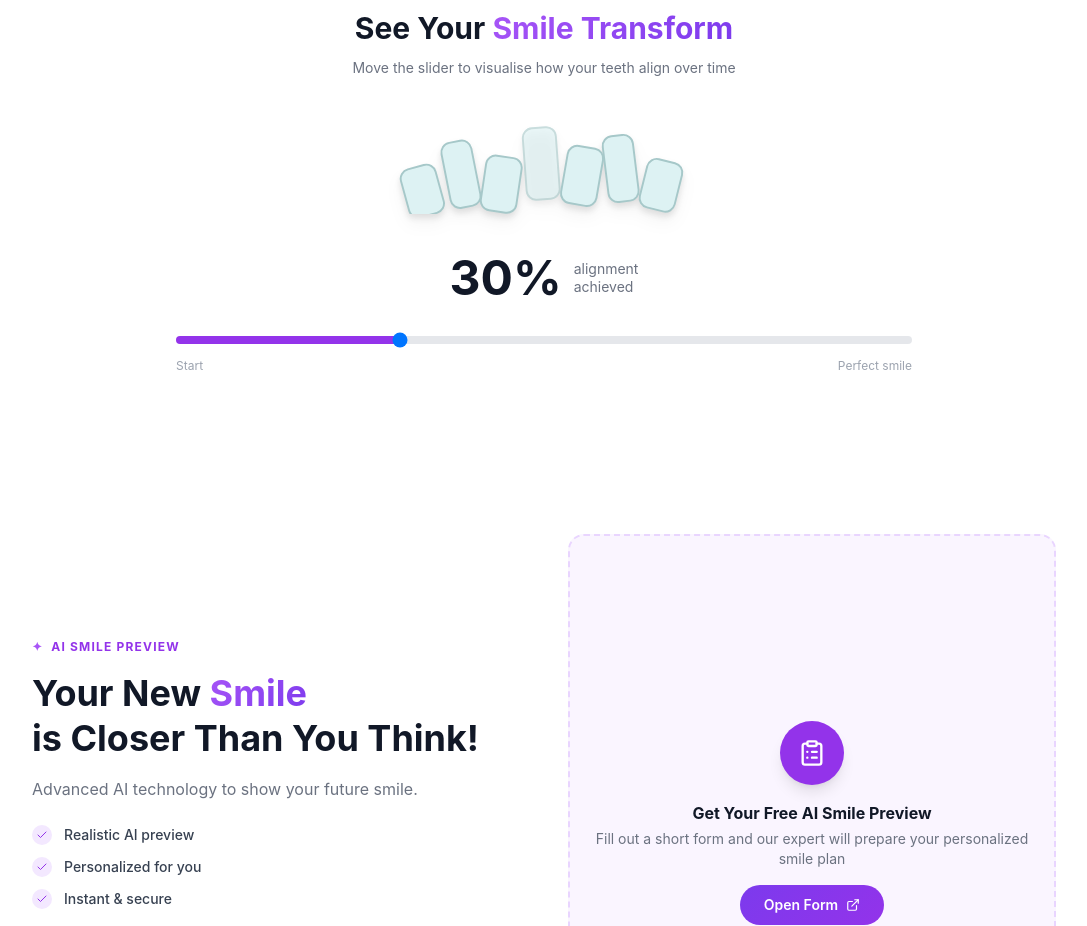
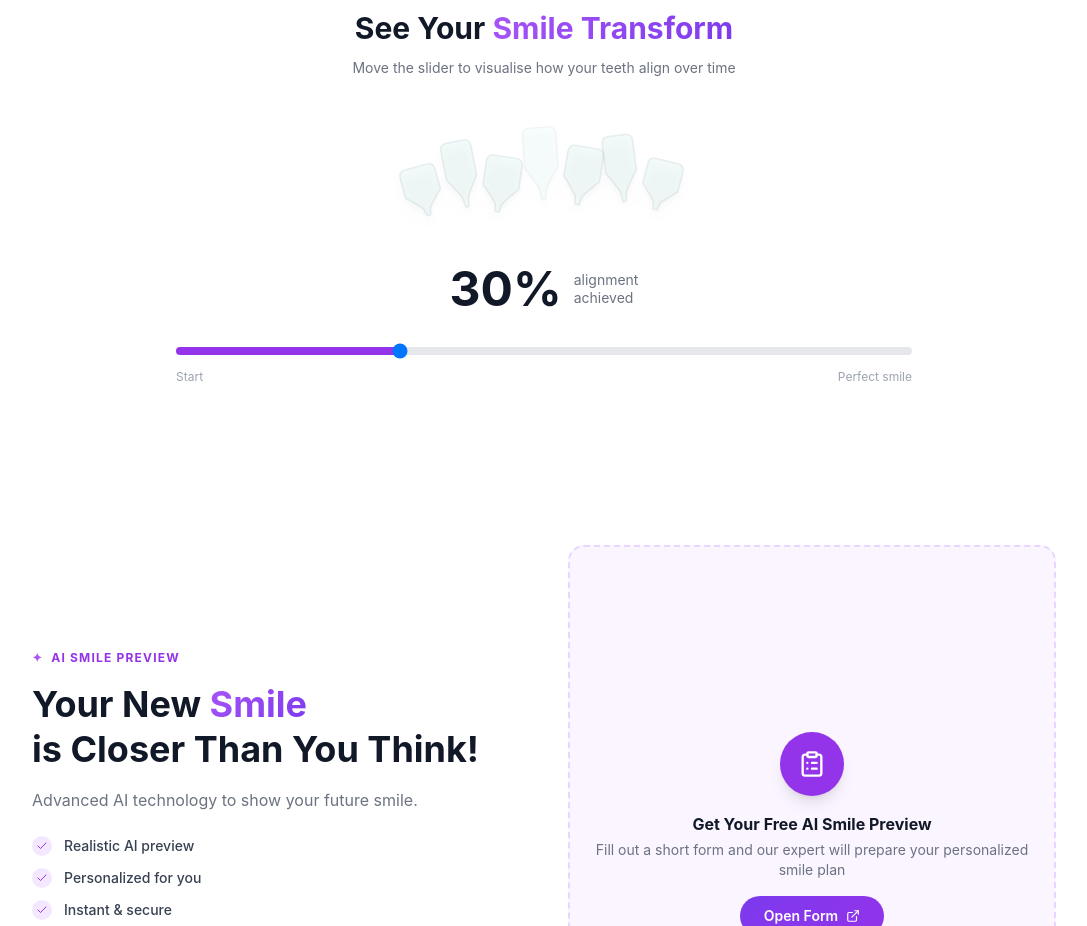
Before and after one commit to AntonWeel/luxury-ai-orthodontics, a React (Vite) app: page / in a window 1280 px wide. Shown: the part 1260-2186 px from the top of the page, without its empty margins (96-1183 px from the left). Built offline with nearby package versions, Linux system fonts and the light colour scheme.

Commit message:
feat: add transparency and sawtooth

```diff
--- a/src/pages/Index.tsx
+++ b/src/pages/Index.tsx
@@ -97,7 +97,7 @@ function AlignmentSliderSection() {
 
         {/* Teeth SVG */}
         <div className="relative mb-10 flex justify-center">
-          <svg viewBox="0 0 116 32" className="w-80 h-auto drop-shadow-lg" xmlns="http://www.w3.org/2000/svg">
+          <svg viewBox="0 0 116 36" className="w-80 h-auto drop-shadow-lg" xmlns="http://www.w3.org/2000/svg">
             {teeth.map((t, i) => {
               const target = targetPositions[i];
               const curX = t.x + (target.x - t.x) * progress;
@@ -105,20 +105,42 @@ function AlignmentSliderSection() {
               const centerX = curX + t.w / 2;
               const centerY = curY + t.h / 2;
               const tilt = t.tilt * (1 - progress);
-              const opacity = t.missing ? Math.min(1, progress * 2) : 1;
+              // отсутствующий зуб появляется с прогрессом
+              const missingOpacity = t.missing ? Math.min(1, progress * 2) : 1;
+              // все зубы прозрачные при 30% и ниже, непрозрачные выше
+              const globalOpacity = alignment <= 30 ? 0.25 : 0.25 + ((alignment - 30) / 70) * 0.75;
+              const finalOpacity = missingOpacity * globalOpacity;
+
+              const w = t.w;
+              const h = t.h;
+              // Форма зуба: верх плоский с закруглёнными углами, низ сужается к двум корням
+              const r = 2.5;
+              const toothPath = `
+                M ${curX + r},${curY}
+                L ${curX + w - r},${curY}
+                Q ${curX + w},${curY} ${curX + w},${curY + r}
+                L ${curX + w},${curY + h * 0.55}
+                Q ${curX + w * 0.75},${curY + h * 0.72} ${curX + w * 0.6},${curY + h * 0.85}
+                L ${curX + w * 0.55},${curY + h}
+                L ${curX + w * 0.45},${curY + h}
+                L ${curX + w * 0.4},${curY + h * 0.85}
+                Q ${curX + w * 0.25},${curY + h * 0.72} ${curX},${curY + h * 0.55}
+                L ${curX},${curY + r}
+                Q ${curX},${curY} ${curX + r},${curY}
+                Z
+              `;
 
               return (
                 <g
                   key={i}
-                  style={{ transition: "transform 0.05s", opacity }}
+                  style={{ opacity: finalOpacity, transition: "opacity 0.1s" }}
                   transform={`rotate(${tilt}, ${centerX}, ${centerY})`}
                 >
-                  <rect
-                    x={curX} y={curY} width={t.w} height={t.h}
-                    rx={3.5}
-                    fill={`hsl(${260 - 260 * progress}, ${35 + 45 * progress}%, ${88 + 10 * progress}%)`}
-                    stroke={`hsl(${260 - 260 * progress}, 25%, 72%)`}
-                    strokeWidth="0.7"
+                  <path
+                    d={toothPath}
+                    fill={`hsl(${260 - 260 * progress}, ${35 + 45 * progress}%, ${84 + 14 * progress}%)`}
+                    stroke={`hsl(${260 - 260 * progress}, 20%, 68%)`}
+                    strokeWidth="0.6"
                   />
                 </g>
               );
```
